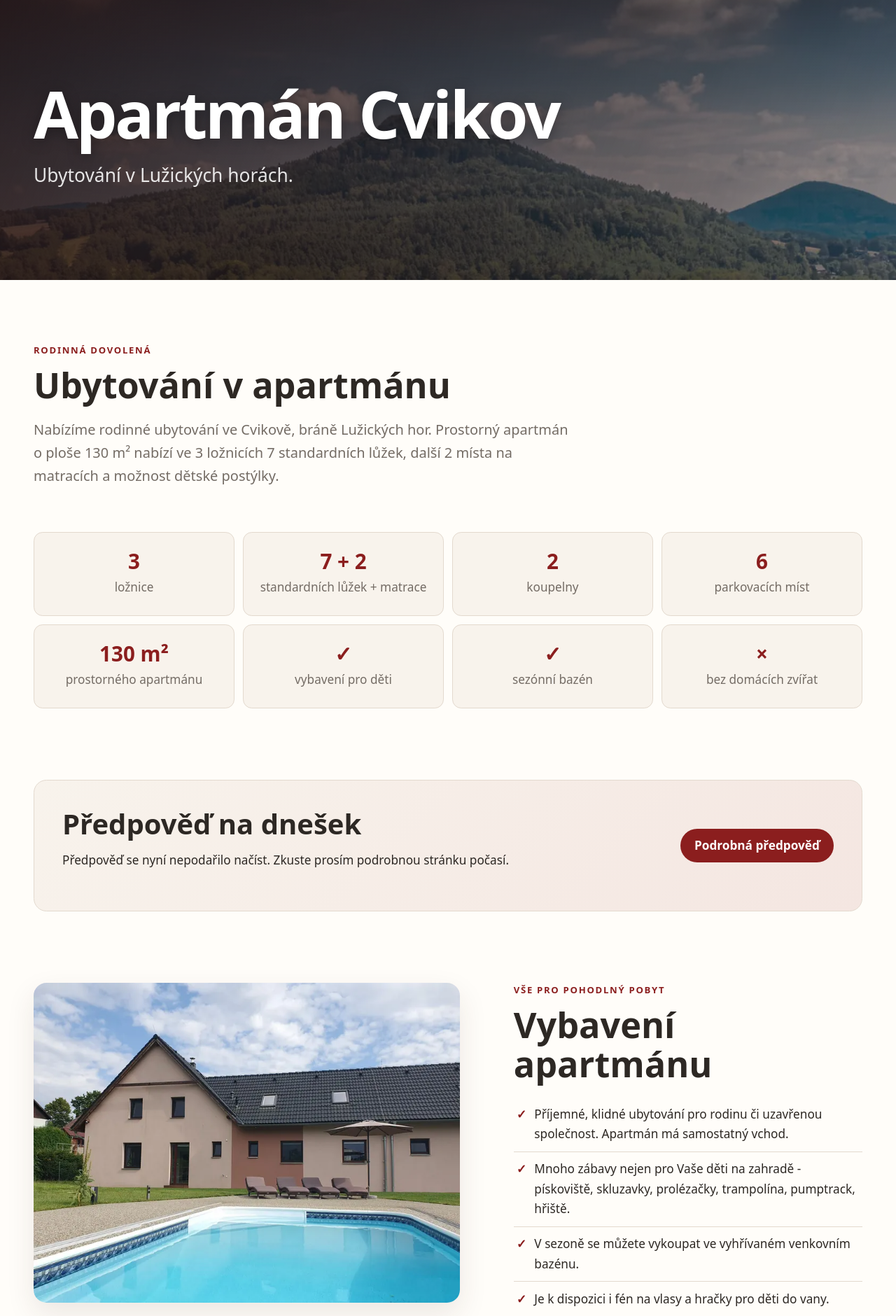
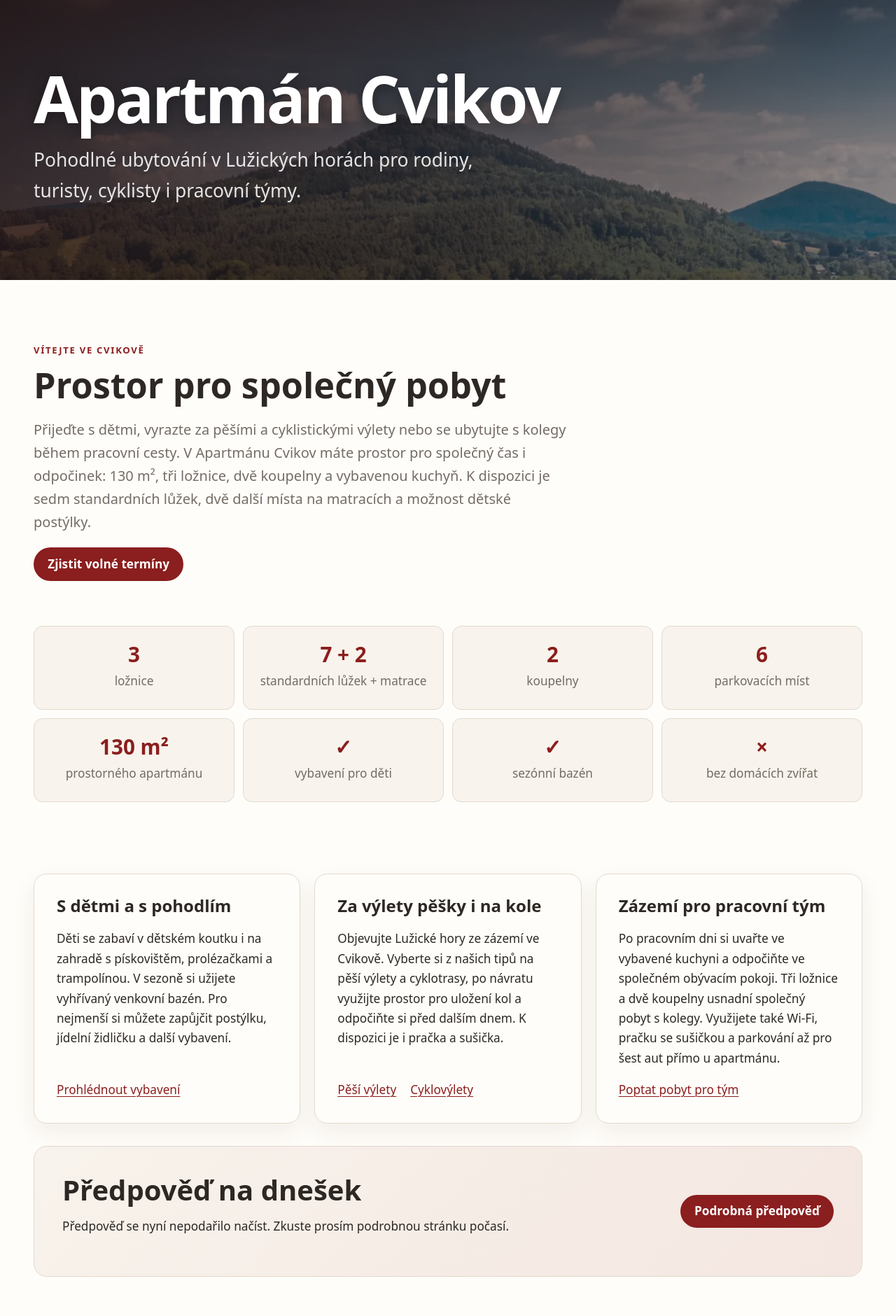
Before and after one commit to nijel/apartmancvikov, a Django app: page /en/ in a window 1280 px wide. Shown: the part 81-1961 px from the top of the page at 70% size. Run offline with Django 3.2, Linux system fonts and the light colour scheme; data that the repository does not hold is empty.

Commit message:
feat: tailor accommodation copy to families, active guests and work teams

```diff
--- a/apartmancvikov/static/style.css
+++ b/apartmancvikov/static/style.css
@@ -527,6 +527,7 @@ summary {
   position: absolute;
 }
 
+.stay-grid,
 .room-grid,
 .review-grid,
 .gallery-grid,
@@ -569,6 +570,7 @@ summary {
   margin-bottom: 0;
 }
 
+.stay-card,
 .review-card {
   background: var(--paper);
   border: 1px solid var(--line);
@@ -577,6 +579,21 @@ summary {
   display: flex;
   flex-direction: column;
   padding: clamp(1.4rem, 3vw, 2rem);
+}
+
+.stay-grid {
+  margin-block: 2rem;
+}
+
+.stay-card h2 {
+  font-size: 1.5rem;
+}
+
+.stay-card__links {
+  display: flex;
+  flex-wrap: wrap;
+  gap: 0.75rem 1.25rem;
+  margin-top: auto;
 }
 
 .review-card__rating {
@@ -2098,6 +2115,7 @@ html.lightbox-open {
     top: 1.5rem;
   }
 
+  .stay-grid,
   .room-grid,
   .review-grid,
   .attraction-grid,
--- a/apartmancvikov/templates/base.html
+++ b/apartmancvikov/templates/base.html
@@ -12,13 +12,13 @@
 
     <title>
       {% block title %}
-        {% translate "Rodinné ubytování v Lužických horách | Apartmán Cvikov" %}
+        {% translate "Ubytování v Lužických horách | Apartmán Cvikov" %}
       {% endblock title %}
 
     </title>
     {% block meta_description %}
       <meta name="description"
-            content="{% translate "Rodinný apartmán ve Cvikově pro 7 až 9 hostů se zahradou, bazénem, dětským vybavením a soukromým parkováním." %}" />
+            content="{% translate "Apartmán ve Cvikově pro rodiny, turisty, cyklisty i pracovní týmy. Tři ložnice, dvě koupelny, vybavená kuchyň, zahrada a soukromé parkování." %}" />
     {% endblock meta_description %}
 
     {% if canonical_url %}<link rel="canonical" href="{{ canonical_url }}" />{% endif %}
@@ -36,7 +36,7 @@
 
     {% block ogdescription %}
       <meta property="og:description"
-            content="{% translate "Rodinné ubytování ve Cvikově, bráně Lužických hor." %}" />
+            content="{% translate "Apartmán ve Cvikově pro rodiny, turisty, cyklisty i pracovní týmy. Tři ložnice, dvě koupelny, vybavená kuchyň, zahrada a soukromé parkování." %}" />
     {% endblock ogdescription %}
 
     {% if canonical_url %}<meta property="og:url" content="{{ canonical_url }}" />{% endif %}
--- a/apartmancvikov/templates/cenik.html
+++ b/apartmancvikov/templates/cenik.html
@@ -49,7 +49,7 @@
             <li>{% translate "Parkování přímo u apartmánu" %}</li>
             <li>{% translate "Využití dětského koutku i venkovních atrakcí" %}</li>
             <li>{% translate "Možnost využít dětského vybavení" %}</li>
-            <li>{% translate "Využití kolárny, kočárkárny, lyžárny v ubytovacím prostoru" %}</li>
+            <li>{% translate "Prostor pro uložení kol, kočárků a lyží" %}</li>
             <li>{% translate "Wi-Fi připojení k internetu v celém objektu" %}</li>
           </ul>
           <p>{% translate "Minimální délka pobytu je 2 noci." %}</p>
--- a/apartmancvikov/templates/index.html
+++ b/apartmancvikov/templates/index.html
@@ -4,34 +4,45 @@
 
 {% get_current_language as LANGUAGE_CODE %}
 
-{% block title %}{% translate "Rodinný apartmán ve Cvikově pro 7 až 9 hostů" %} | {% translate "Apartmán Cvikov" %}{% endblock %}
+{% block title %}
+  {% translate "Ubytování v Lužických horách | Apartmán Cvikov" %}
+{% endblock title %}
 
 {% block meta_description %}
   <meta name="description"
-        content="{% translate "Prostorný rodinný apartmán o ploše 130 m² ve Cvikově se 3 ložnicemi, 2 koupelnami, zahradou, bazénem a vybavením pro děti." %}" />
+        content="{% translate "Apartmán ve Cvikově pro rodiny, turisty, cyklisty i pracovní týmy. Tři ložnice, dvě koupelny, vybavená kuchyň, zahrada a soukromé parkování." %}" />
 {% endblock meta_description %}
 
 {% block ogtitle %}
   <meta property="og:title"
-        content="{% translate "Rodinné ubytování v Lužických horách | Apartmán Cvikov" %}" />
+        content="{% translate "Ubytování v Lužických horách | Apartmán Cvikov" %}" />
 {% endblock ogtitle %}
 
 {% block ogdescription %}
   <meta property="og:description"
-        content="{% translate "Prostorný apartmán o ploše 130 m² se třemi ložnicemi, sedmi standardními lůžky a dvěma dalšími místy na matracích." %}" />
+        content="{% translate "Apartmán ve Cvikově pro rodiny, turisty, cyklisty i pracovní týmy. Tři ložnice, dvě koupelny, vybavená kuchyň, zahrada a soukromé parkování." %}" />
 {% endblock ogdescription %}
+
+{% block headline %}
+  {% translate "Apartmán Cvikov" %}
+{% endblock headline %}
+
+{% block lead %}
+  {% translate "Pohodlné ubytování v Lužických horách pro rodiny, turisty, cyklisty i pracovní týmy." %}
+{% endblock lead %}
 
 {% block content %}
   <section class="content-section home-intro">
     <div class="site-container">
       <header class="section-intro section-intro--left">
-        <p class="eyebrow">{% translate "Rodinná dovolená" %}</p>
+        <p class="eyebrow">{% translate "Vítejte ve Cvikově" %}</p>
         <h2>
           {% filter nbsp_prepositions %}
-            {% translate "Ubytování v apartmánu" %}
+            {% translate "Prostor pro společný pobyt" %}
           {% endfilter %}
         </h2>
         <p>{% include "snippets/description.html" %}</p>
+        <a class="button button--primary" href="{% url "obsazenost" %}">{% translate "Zjistit volné termíny" %}</a>
       </header>
 
       <section class="quick-facts" aria-labelledby="quick-facts-title">
@@ -47,6 +58,31 @@
           <div class="quick-fact"><strong>×</strong><span>{% translate "bez domácích zvířat" %}</span></div>
         </div>
       </section>
+
+      <div class="stay-grid">
+        <section class="stay-card">
+          <h2>{% translate "S dětmi a s pohodlím" %}</h2>
+          <p>{% translate "Děti se zabaví v dětském koutku i na zahradě s pískovištěm, prolézačkami a trampolínou. V sezoně si užijete vyhřívaný venkovní bazén. Pro nejmenší si můžete zapůjčit postýlku, jídelní židličku a další vybavení." %}</p>
+          <div class="stay-card__links">
+            <a href="#vybaveni">{% translate "Prohlédnout vybavení" %}</a>
+          </div>
+        </section>
+        <section class="stay-card">
+          <h2>{% translate "Za výlety pěšky i na kole" %}</h2>
+          <p>{% translate "Objevujte Lužické hory ze zázemí ve Cvikově. Vyberte si z našich tipů na pěší výlety a cyklotrasy, po návratu využijte prostor pro uložení kol a odpočiňte si před dalším dnem. K dispozici je i pračka a sušička." %}</p>
+          <div class="stay-card__links">
+            <a href="{% url "vylety" %}">{% translate "Pěší výlety" %}</a>
+            <a href="{% url "cycling" %}">{% translate "Cyklovýlety" %}</a>
+          </div>
+        </section>
+        <section class="stay-card">
+          <h2>{% translate "Zázemí pro pracovní tým" %}</h2>
+          <p>{% translate "Po pracovním dni si uvařte ve vybavené kuchyni a odpočiňte ve společném obývacím pokoji. Tři ložnice a dvě koupelny usnadní společný pobyt s kolegy. Využijete také Wi-Fi, pračku se sušičkou a parkování až pro šest aut přímo u apartmánu." %}</p>
+          <div class="stay-card__links">
+            <a href="{% url "poptavka" %}">{% translate "Poptat pobyt pro tým" %}</a>
+          </div>
+        </section>
+      </div>
 
       <section class="home-weather" aria-labelledby="home-weather-title">
         <div class="home-weather__content">
@@ -86,19 +122,28 @@
         <div class="feature-split__content" id="vybaveni">
           <p class="eyebrow">{% translate "Vše pro pohodlný pobyt" %}</p>
           <h2>{% translate "Vybavení apartmánu" %}</h2>
+          <h3>{% translate "Vaření a společné chvíle" %}</h3>
           <ul class="check-list">
-            <li>{% translate "Příjemné, klidné ubytování pro rodinu či uzavřenou společnost. Apartmán má samostatný vchod." %}</li>
-            <li>{% translate "Mnoho zábavy nejen pro Vaše děti na zahradě - pískoviště, skluzavky, prolézačky, trampolína, pumptrack, hřiště." %}</li>
+            <li>{% translate "V kuchyni najdete indukční desku, troubu, myčku, lednici s mrazákem, mikrovlnnou troubu a veškeré nádobí pro vlastní vaření." %}</li>
+            <li>{% translate "V obývacím pokoji si odpočinete na pohodlné sedačce u televize. Wi-Fi je dostupná v celém objektu." %}</li>
+          </ul>
+          <h3>{% translate "Odpočinek a praktické zázemí" %}</h3>
+          <ul class="check-list">
+            <li>{% translate "Apartmán má samostatný vchod. Žaluzie a zatemňovací závěsy na všech oknech vám pomohou s klidným spánkem." %}</li>
+            <li>{% translate "V přízemí je prádelna s pračkou, sušičkou a sušákem. K dispozici je také fén." %}</li>
+            <li>{% translate "K dispozici je prostor pro uložení kol, kočárků a lyží. Na soukromém pozemku přímo u apartmánu zaparkuje až šest aut." %}</li>
+            <li>{% translate "Ubytování je bez domácích zvířat. Děkujeme za pochopení." %}</li>
+          </ul>
+          <h3>{% translate "Vybavení pro děti" %}</h3>
+          <ul class="check-list">
+            <li>{% translate "V obývacím pokoji na děti čeká vybavený dětský koutek, stoleček se židličkami na kreslení a hrací koberec na autíčka." %}</li>
+            <li>{% translate "Zapůjčit si můžete dětskou postýlku, jídelní židličku, podsedák na židli, redukci na toaletu, nočník, lehátko na koupání miminek, vaničku, hrací deku, ohřívačku mléka či příkrmů a hračky do vany." %}</li>
+            <li>{% translate "K dispozici jsou také zábrany na postel a schodiště a vysavač. Potřebujete pro děti něco dalšího? Stačí se nás zeptat." %}</li>
+          </ul>
+          <h3>{% translate "Zahrada a zábava venku" %}</h3>
+          <ul class="check-list">
+            <li>{% translate "Na zahradě si děti užijí pískoviště, skluzavky, prolézačky, trampolínu, pumptrack a hřiště." %}</li>
             <li>{% translate "V sezoně se můžete vykoupat ve vyhřívaném venkovním bazénu." %}</li>
-            <li>{% translate "Je k dispozici i fén na vlasy a hračky pro děti do vany." %}</li>
-            <li>{% translate "Je možnost umístit na schodiště dětskou zábranu." %}</li>
-            <li>{% translate "Na všech oknech jsou žaluzie a zatemňovací závěsy pro Váš klidný spánek." %}</li>
-            <li>{% translate "V kuchyni najdete vše pro Vaše vaření – indukční deska, trouba, myčka, lednice s mrazákem, mikrovlnná trouba a veškeré nádobí." %}</li>
-            <li>{% translate "V obývacím pokoji je televize, pohodlná sedačka, vybavený dětský koutek na hraní, stoleček se židličkami na kreslení, hrací koberec na autíčka." %}</li>
-            <li>{% translate "V přízemí se nachází prádelna s pračkou, sušičkou a sušákem na prádlo." %}</li>
-            <li>{% translate "Parkování pro až 6 automobilů je k dispozici přímo u apartmánu na soukromém pozemku." %}</li>
-            <li>{% translate "Psi ani jiná zvířata nejsou s ohledem na děti vítána, děkujeme za pochopení." %}</li>
-            <li>{% translate "Je možné zapůjčit i vybavení pro děti - dětská postýlka, jídelní židlička, redukce na toaletu, nočník, lehátko na koupání miminek, koupací vanička, hrací deka, ohřívačka mléka či příkrmů, hračky do vany, zábrany na postel, zábrany na schodiště, podsedák na židli, vysavač. Pokud bude cokoliv na děti potřeba, stačí se nás zeptat." %}</li>
           </ul>
         </div>
       </div>
@@ -110,7 +155,7 @@
       <header class="section-intro">
         <p class="eyebrow">{% translate "Klidný spánek" %}</p>
         <h2>{% translate "Pokoje" %}</h2>
-        <p>{% translate "Pro všechny pokoje je k dispozici veliká prostorná koupelna s vanou s protiskluzovou podložkou a toaletou v 1. patře a menší koupelna se sprchovým koutem a toaletou v přízemí." %}</p>
+        <p>{% translate "Ke třem ložnicím patří dvě společné koupelny: v patře s vanou, protiskluzovou podložkou a toaletou, v přízemí se sprchovým koutem a toaletou." %}</p>
       </header>
       {% translate "Tyrkysový pokoj s manželskou postelí" as turquoise_alt %}
       {% translate "Levandulový třílůžkový pokoj" as lavender_alt %}
@@ -125,7 +170,7 @@
           </a>
           <div>
             <h3>{% translate "Tyrkys" %}</h3>
-            <p>{% translate "Pokoj s manželským dvoulůžkem,  možnost dětské postýlky." %}</p>
+            <p>{% translate "Pokoj s manželskou postelí a místem pro dětskou postýlku." %}</p>
           </div>
         </article>
         <article class="room-card">
@@ -137,7 +182,7 @@
           </a>
           <div>
             <h3>{% translate "Levandule" %}</h3>
-            <p>{% translate "Třílůžkový pokoj s dvoulůžkem a další samostatnou postelí. Je možnost dát zábrany pro děti proti pádu z postele. Do pokoje se vejde i dětská postýlka." %}</p>
+            <p>{% translate "Třílůžkový pokoj s manželskou a samostatnou postelí. Pro děti lze přidat zábrany na postel i dětskou postýlku." %}</p>
           </div>
         </article>
         <article class="room-card">
@@ -149,7 +194,7 @@
           </a>
           <div>
             <h3>{% translate "Fuchsie" %}</h3>
-            <p>{% translate "Pokoj s dvěma samostatnými postelemi." %}</p>
+            <p>{% translate "Pokoj se dvěma samostatnými postelemi." %}</p>
           </div>
         </article>
       </div>
--- a/apartmancvikov/templates/obsazenost.html
+++ b/apartmancvikov/templates/obsazenost.html
@@ -8,7 +8,7 @@
 
 {% block meta_description %}
   <meta name="description"
-        content="{% translate "Kalendář volných a obsazených termínů Apartmánu Cvikov. Vyberte si termín rodinného pobytu v Lužických horách." %}" />
+        content="{% translate "Kalendář volných a obsazených termínů Apartmánu Cvikov. Vyberte si termín pro rodinnou dovolenou, výlety nebo pobyt s kolegy." %}" />
 {% endblock meta_description %}
 
 {% block ogtitle %}
@@ -21,7 +21,7 @@
 {% endblock headline %}
 
 {% block lead %}
-  {% translate "Volné termíny v Apartmánu Cvikov" %}
+  {% translate "Naplánujte si dovolenou, výlety nebo pobyt s kolegy." %}
 {% endblock lead %}
 
 {% block content %}
--- a/apartmancvikov/templates/poptavka.html
+++ b/apartmancvikov/templates/poptavka.html
@@ -30,7 +30,7 @@
       <header class="section-intro section-intro--left">
         <p class="eyebrow">{% translate "Nezávazná poptávka" %}</p>
         <h2>{% translate "Poptat pobyt" %}</h2>
-        <p>{% translate "Napište nám termín a složení skupiny. Dostupnost a cenu vám potvrdíme e-mailem." %}</p>
+        <p>{% translate "Plánujete rodinnou dovolenou, výlety nebo ubytování pro pracovní tým? Napište nám termín a složení skupiny. Dostupnost a cenu vám potvrdíme e-mailem." %}</p>
       </header>
 
       {% if messages %}
--- a/apartmancvikov/templates/snippets/description.html
+++ b/apartmancvikov/templates/snippets/description.html
@@ -1,4 +1,4 @@
 {% load i18n %}
 
-{% translate "Nabízíme rodinné ubytování ve Cvikově, bráně Lužických hor." %}
-{% translate "Prostorný apartmán o ploše 130 m² nabízí ve 3 ložnicích 7 standardních lůžek, další 2 místa na matracích a možnost dětské postýlky." %}
+{% translate "Přijeďte s dětmi, vyrazte za pěšími a cyklistickými výlety nebo se ubytujte s kolegy během pracovní cesty. V Apartmánu Cvikov máte prostor pro společný čas i odpočinek: 130 m², tři ložnice, dvě koupelny a vybavenou kuchyň." %}
+{% translate "K dispozici je sedm standardních lůžek, dvě další místa na matracích a možnost dětské postýlky." %}
--- a/apartmancvikov/views.py
+++ b/apartmancvikov/views.py
@@ -360,7 +360,7 @@ def llms_txt(_request):
     """Publish a concise, stable description for language-model agents."""
     content = f"""# Apartmán Cvikov
 
-> Family-friendly holiday apartment in Cvikov, the gateway to the Lusatian Mountains.
+> A spacious apartment in Cvikov, the gateway to the Lusatian Mountains, for families, hikers, cyclists and work teams.
 
 ## Key facts
 
@@ -370,6 +370,8 @@ def llms_txt(_request):
 - Baby cot available
 - 2 bathrooms, equipped kitchen, Wi-Fi, free private parking
 - Garden, children's play equipment, pump track and seasonal outdoor pool
+- Bike storage, washing machine and dryer
+- Shared kitchen and living room for stays with colleagues
 - Pets are not accepted
 - Phone: {CONTACT_PHONE_DISPLAY}
 - Email: {CONTACT_EMAIL}
```
Also changed, not shown: apartmancvikov/structured_data.py (+3 -7 lines), apartmancvikov/locale/de/LC_MESSAGES/django.po, apartmancvikov/locale/en/LC_MESSAGES/django.po.
